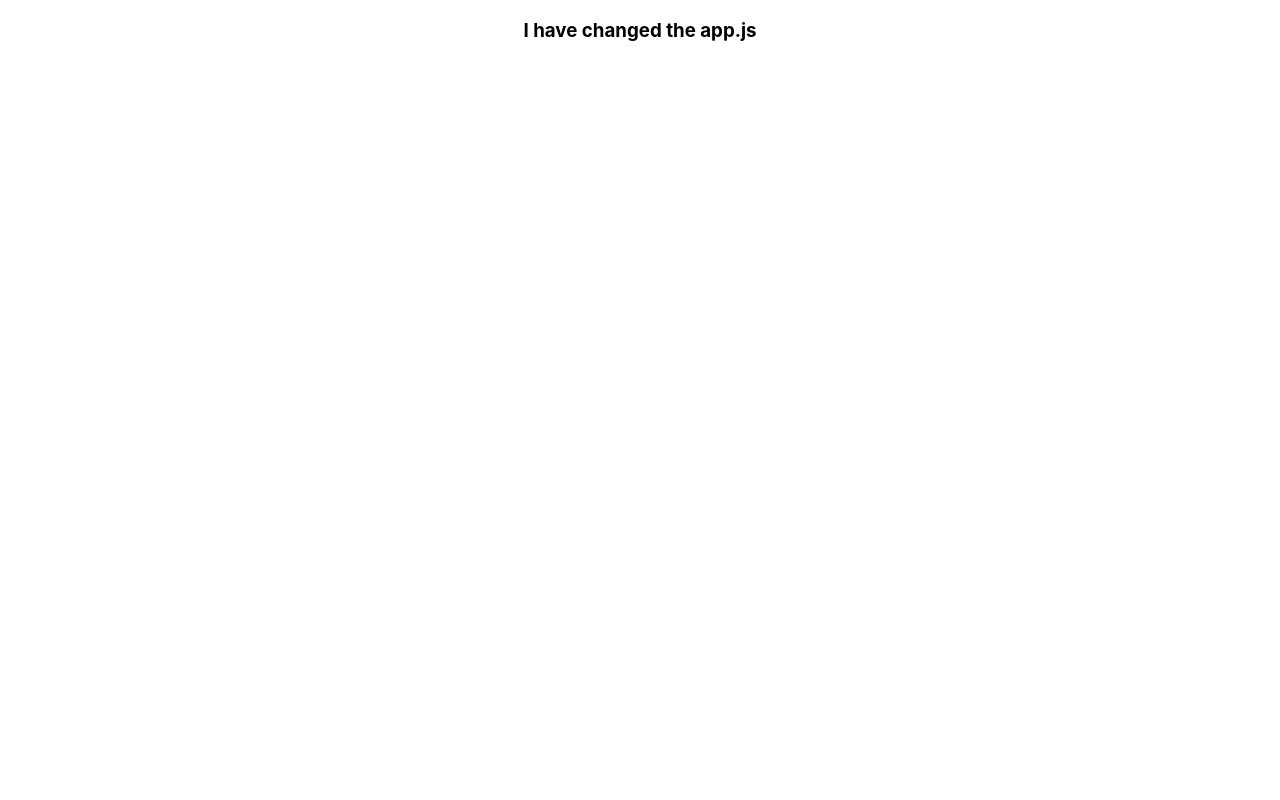
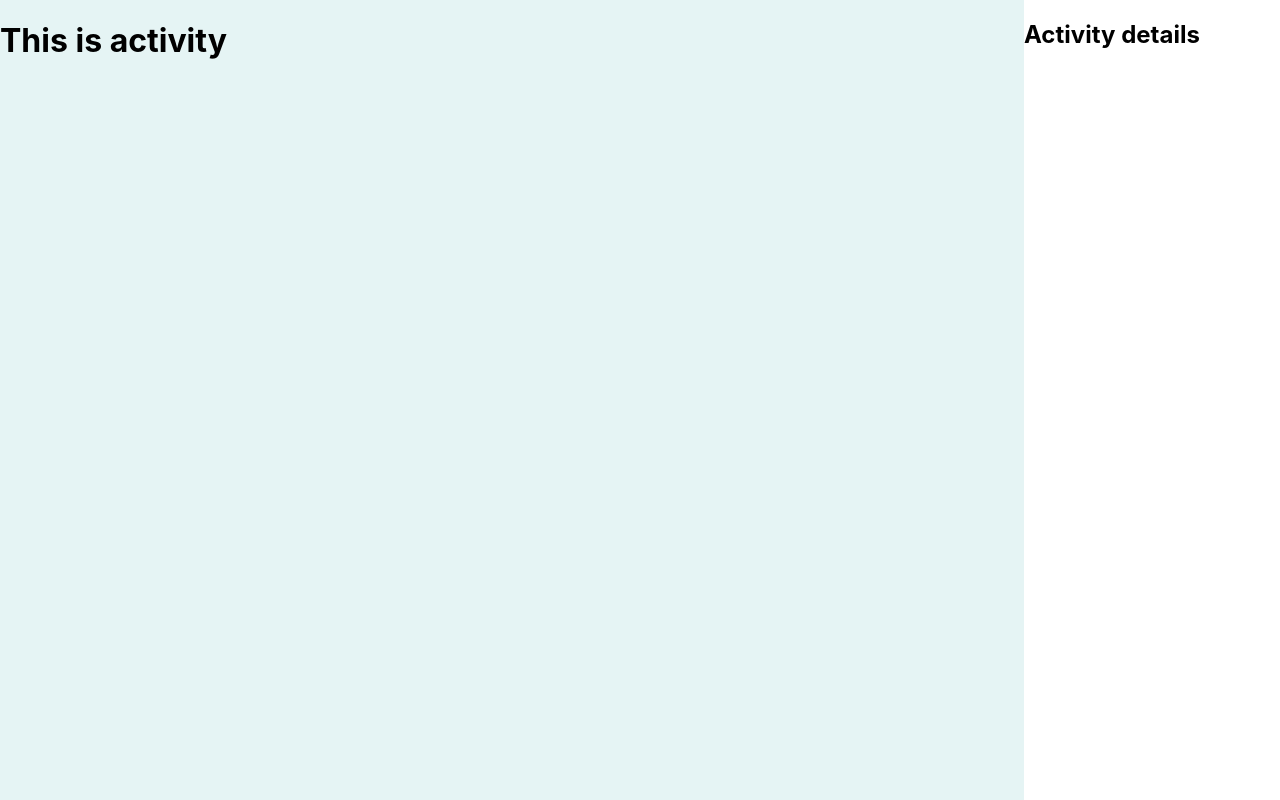
Before and after one commit to Fahima01/Planet-Fiteness-Club, a React (Create React App) app: page / in a window 1280 px wide. Built offline with nearby package versions, Linux system fonts and the light colour scheme.

Commit message:
favicon commit

```diff
--- a/src/App.js
+++ b/src/App.js
@@ -1,9 +1,10 @@
 import './App.css';
+import Activities from './Components/Activites/Activities';
 
 function App() {
   return (
-    <div className="App">
-      <h3>I have changed the app.js</h3>
+    <div>
+      <Activities></Activities>
     </div>
   );
 }
--- /dev/null
+++ b/src/Components/Activites/Activities.css
@@ -0,0 +1,14 @@
+.activity-container {
+    display: grid;
+    grid-template-columns: 4fr 1fr;
+
+    height: 100vh;
+}
+
+.list-activity {
+    background-color: #71c2c22f;
+}
+
+.activity-detail {
+    background-color: #ffffff;
+}
--- /dev/null
+++ b/src/Components/Activites/Activities.js
@@ -0,0 +1,20 @@
+import React from 'react';
+import './Activities.css'
+
+const Activities = () => {
+    return (
+        <div className='activity-container'>
+            <div className='list-activity'>
+                <h1>This is activity</h1>
+            </div>
+
+            <div className='activity-detail'>
+                <h2>Activity details</h2>
+            </div>
+
+
+        </div>
+    );
+};
+
+export default Activities;
```
Also changed, not shown: src/Fake-data/data.json (added, +54 -0 lines), src/Components/Activity/Activity.css (added), src/Components/Activity/Activity.js (added), 1 other file (tests, documents, lock files or other folders).
